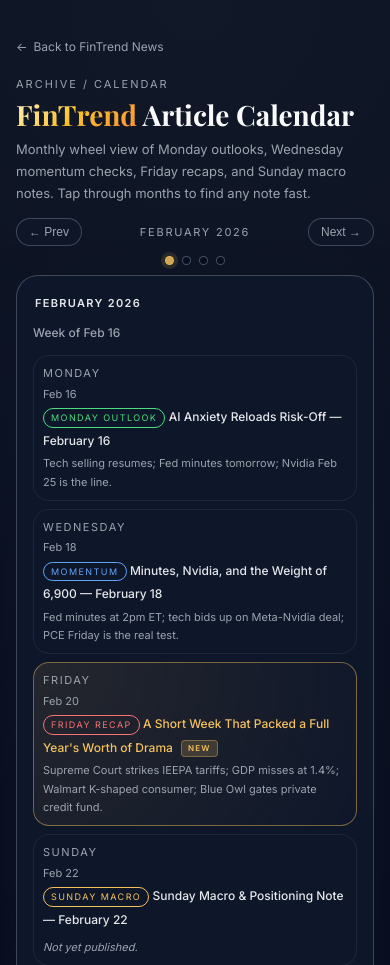
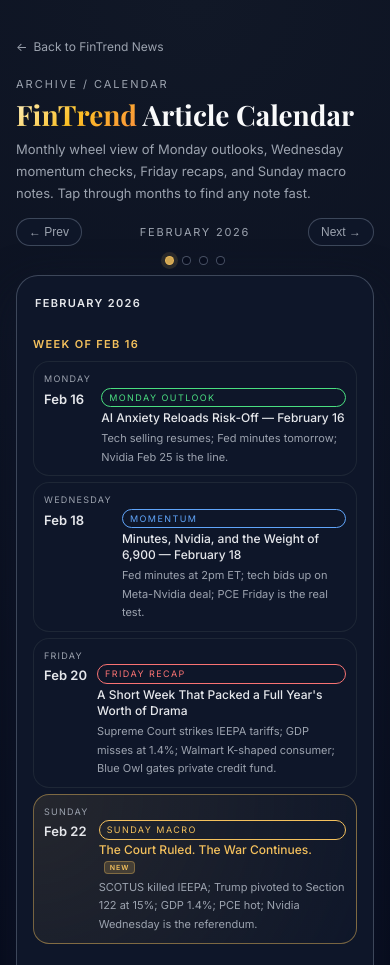
Before and after one commit to minnehanjames-hub/FinTrend_News, a plain HTML site: page archive.html in a window 390 px wide. Shown: the top 965 px of the page. Drawn offline with nearby package versions, Linux system fonts and the light colour scheme.

Commit message:
Enhance mobile styles and update day-cell structure

```diff
--- a/archive.html
+++ b/archive.html
@@ -314,10 +314,63 @@
       vertical-align: middle;
     }
 
+    /* ── MOBILE / IPHONE ─────────────────────────────────────── */
     @media (max-width: 720px) {
       .calendar-header { display: none; }
-      .calendar-row { grid-template-columns: 1fr; }
-      .week-label { font-weight: 500; padding-top: 0; margin-bottom: 4px; }
+      .calendar-row {
+        grid-template-columns: 1fr;
+        gap: 6px;
+      }
+      .week-label {
+        font-weight: 600;
+        font-size: 11px;
+        text-transform: uppercase;
+        letter-spacing: 0.12em;
+        color: var(--accent);
+        padding: 8px 0 2px;
+        border-top: 1px solid rgba(148,163,184,0.15);
+        margin-top: 4px;
+      }
+      .week-label:first-child { border-top: none; }
+      .day-cell {
+        min-height: 60px;
+        display: grid;
+        grid-template-columns: auto 1fr;
+        gap: 0 10px;
+        align-items: start;
+        padding: 10px 11px;
+      }
+      .day-cell > div:first-child {
+        display: contents;
+      }
+      /* Stack day label + date together as left column */
+      .day-cell .day-label,
+      .day-cell .day-date {
+        grid-column: 1;
+      }
+      .day-cell .day-label {
+        font-size: 9px;
+        white-space: nowrap;
+        margin-bottom: 1px;
+      }
+      .day-cell .day-date {
+        font-size: 13px;
+        font-weight: 600;
+        color: #e5e7eb;
+        margin-bottom: 0;
+      }
+      /* Tag and link go right column */
+      .tag-pill { grid-column: 2; margin-bottom: 2px; }
+      .day-link { grid-column: 2; font-size: 13px; line-height: 1.35; }
+      .day-meta { grid-column: 2; font-size: 11px; }
+      .empty-note { grid-column: 2; font-size: 11px; margin-top: 0; }
+      /* Badge wraps ok on small screens */
+      .new-badge { font-size: 7px; padding: 1px 5px; }
+    }
+
+    @media (max-width: 400px) {
+      .day-cell { padding: 9px 10px; }
+      .day-link { font-size: 12px; }
     }
 
     .disclaimer {
@@ -384,23 +437,23 @@
                 </div>
                 <div class="day-meta">Fed minutes at 2pm ET; tech bids up on Meta-Nvidia deal; PCE Friday is the real test.</div>
               </div>
-              <div class="day-cell has-note latest">
+              <div class="day-cell has-note">
                 <div>
                   <div class="day-label">Friday</div>
                   <div class="day-date">Feb 20</div>
                   <span class="tag-pill tag-friday">Friday Recap</span>
-                  <a href="articles/2026-02-20-friday.html" class="day-link">A Short Week That Packed a Full Year's Worth of Drama <span class="new-badge">New</span></a>
+                  <a href="articles/2026-02-20-friday.html" class="day-link">A Short Week That Packed a Full Year's Worth of Drama</a>
                 </div>
                 <div class="day-meta">Supreme Court strikes IEEPA tariffs; GDP misses at 1.4%; Walmart K-shaped consumer; Blue Owl gates private credit fund.</div>
               </div>
-              <div class="day-cell">
+              <div class="day-cell has-note latest">
                 <div>
                   <div class="day-label">Sunday</div>
                   <div class="day-date">Feb 22</div>
                   <span class="tag-pill tag-sunday">Sunday Macro</span>
-                  <a href="articles/2026-02-22-sunday.html" class="day-link">Sunday Macro &amp; Positioning Note — February 22</a>
+                  <a href="articles/2026-02-22-sunday.html" class="day-link">The Court Ruled. The War Continues. <span class="new-badge">New</span></a>
                 </div>
-                <div class="empty-note">Not yet published.</div>
+                <div class="day-meta">SCOTUS killed IEEPA; Trump pivoted to Section 122 at 15%; GDP 1.4%; PCE hot; Nvidia Wednesday is the referendum.</div>
               </div>
             </div>
 
```
